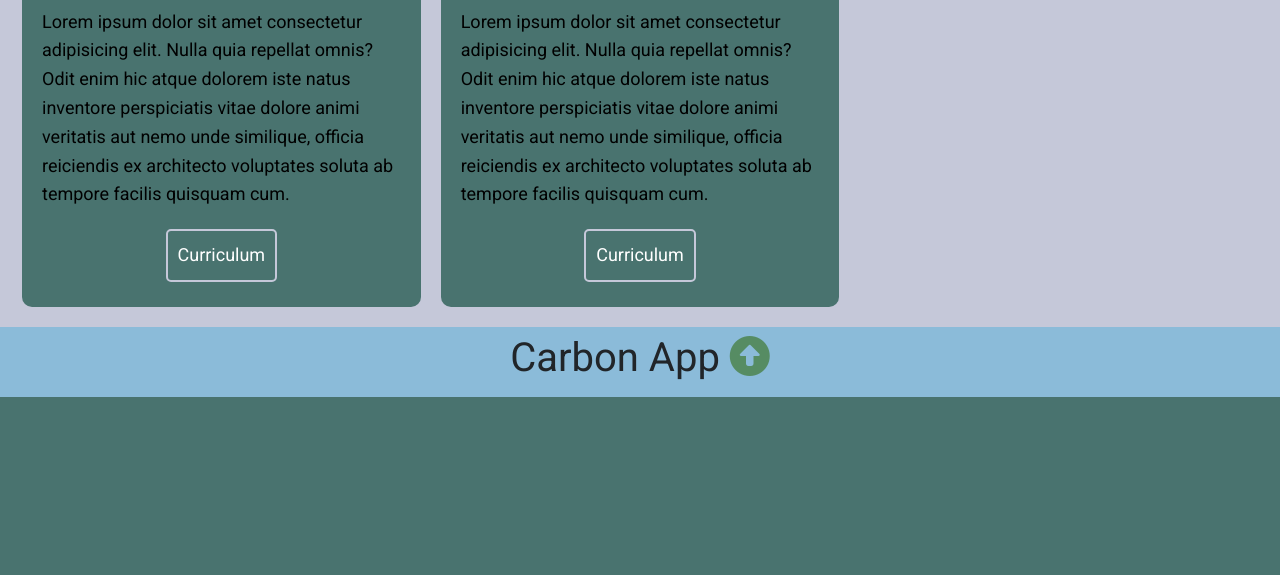
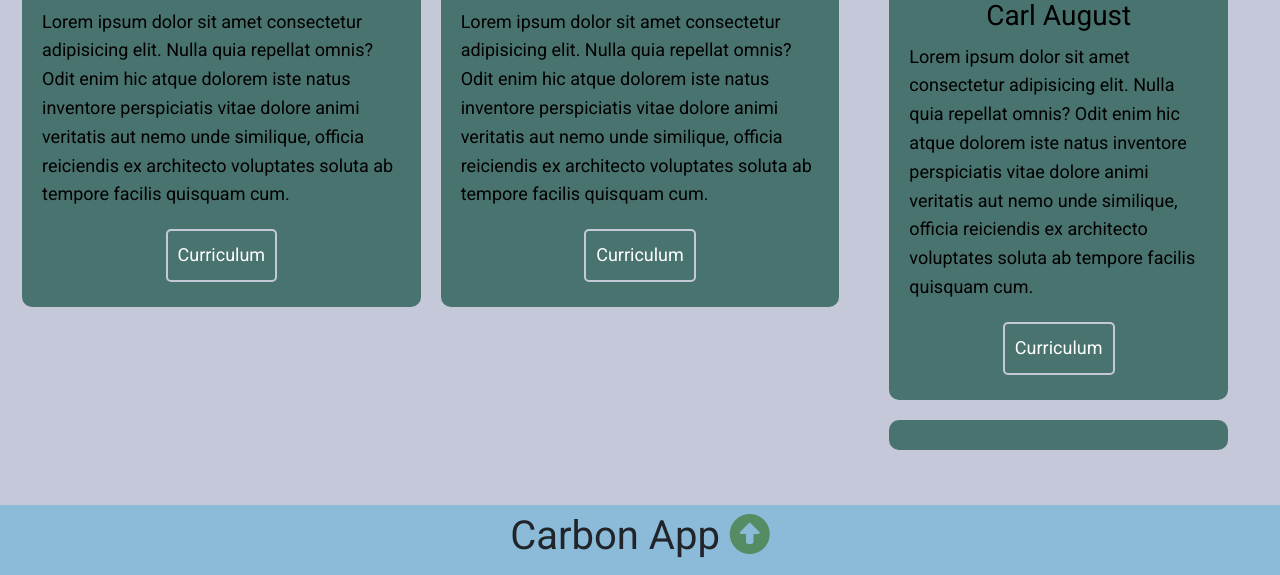
Before and after one commit to JosefLeininger03/carbon_app_2025, a Flask app: page / in a window 1280 px wide. Shown: the part 1446-2021 px from the top of the page. Before the commit the page ends 1843 px from the top, so only its background shows below. Run offline with Flask 2, Linux system fonts and the light colour scheme; some libraries are stand-ins or nearby versions.

Commit message:
Update home.html

```diff
--- a/capp/templates/home.html
+++ b/capp/templates/home.html
@@ -93,6 +93,16 @@
         </div>
       </div>
       <div class="box2">
+        <div class="box2">
+        <img src="https://randomuser.me/api/portraits/women/13.jpg" alt="" style="border-radius: 50%; width:200px;">
+        <h3>Carl August</h3>
+        <p>  Lorem ipsum dolor sit amet consectetur adipisicing elit. Nulla quia repellat omnis? Odit enim hic atque dolorem iste natus inventore perspiciatis vitae dolore animi veritatis aut nemo unde similique, officia reiciendis ex architecto voluptates soluta ab tempore facilis quisquam cum.
+        </p>
+        <div class="section_container_buttons_developers">
+          <a class="btn_developers" href="#"  target="_blank">Curriculum</a>
+        </div>
+      </div>
+      <div class="box2">
 
       </div>
   </div>
```
